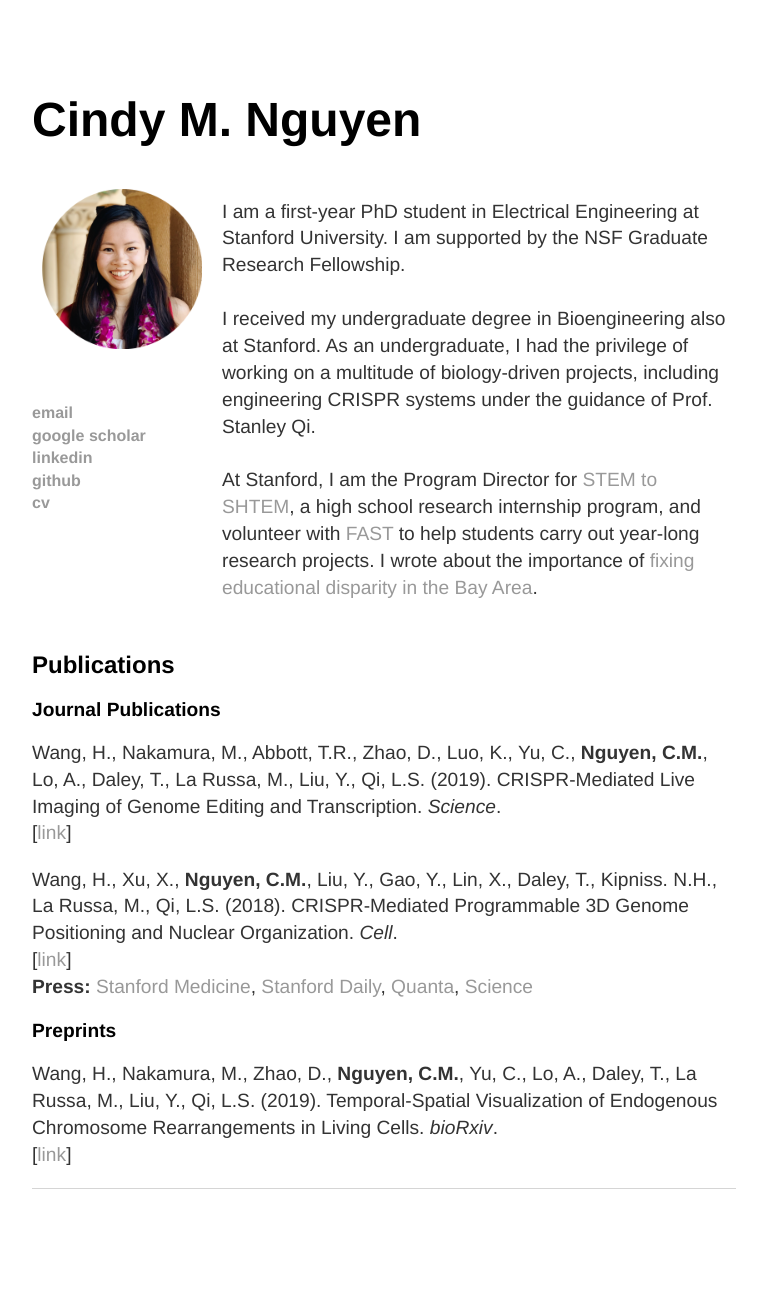
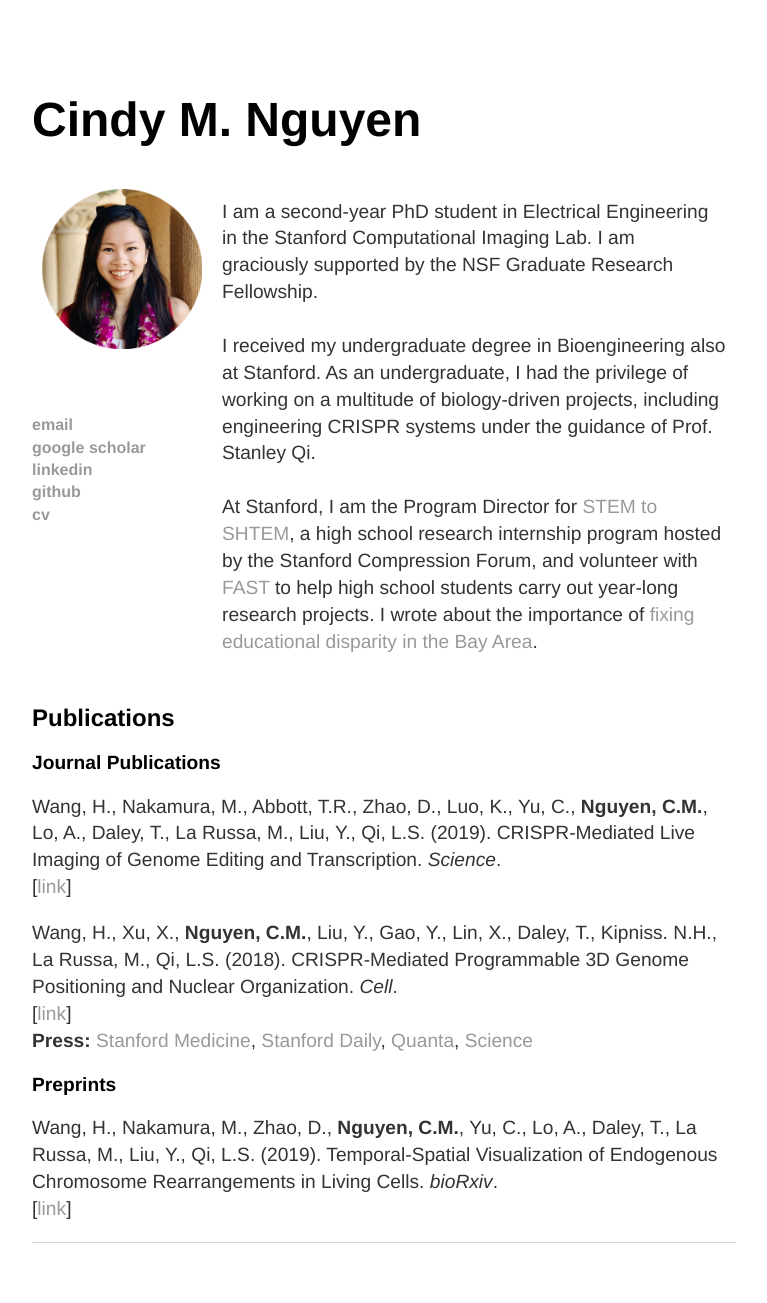
Before and after one commit to ccnguyen/ccnguyen.github.io, a Jekyll site: the page built from index.html, in a window 1280 px wide. Shown: the whole page, without its empty margins (256-1023 px from the left). Built offline with Jekyll 4.4.1, drawn with Linux system fonts in a browser that asks for light colours; before the commit the page ends 1249 px from its top, so only the background shows below that.

Commit message:
year 2 :-(

```diff
--- a/index.html
+++ b/index.html
@@ -25,9 +25,9 @@ title: Cindy M. Nguyen
 
 
 			<div class="blurb">
-			<p>I am a first-year PhD student in Electrical Engineering at Stanford University. I am supported by the NSF Graduate Research Fellowship.<br><br>
+			<p>I am a second-year PhD student in Electrical Engineering in the Stanford Computational Imaging Lab. I am graciously supported by the NSF Graduate Research Fellowship.<br><br>
 			 I received my undergraduate degree in Bioengineering also at Stanford. As an undergraduate, I had the privilege of working on a multitude of biology-driven projects, including engineering CRISPR systems under the guidance of Prof. Stanley Qi.<br><br>
-			 At Stanford, I am the Program Director for <a href="https://compression.stanford.edu/summer-internships-high-school-students">STEM to SHTEM</a>, a high school research internship program, and volunteer with <a href="https://fast.stanford.edu/">FAST</a> to help students carry out year-long research projects. I wrote about the importance of <a href="http://ojs.stanford.edu/ojs/index.php/ce/article/view/1117/1112">fixing educational disparity in the Bay Area</a>.
+			 At Stanford, I am the Program Director for <a href="https://compression.stanford.edu/summer-internships-high-school-students">STEM to SHTEM</a>, a high school research internship program hosted by the Stanford Compression Forum, and volunteer with <a href="https://fast.stanford.edu/">FAST</a> to help high school students carry out year-long research projects. I wrote about the importance of <a href="http://ojs.stanford.edu/ojs/index.php/ce/article/view/1117/1112">fixing educational disparity in the Bay Area</a>.
 		 </p>
 			 </div>
 			 </div>
```
